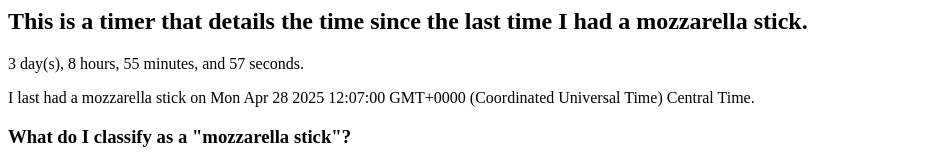
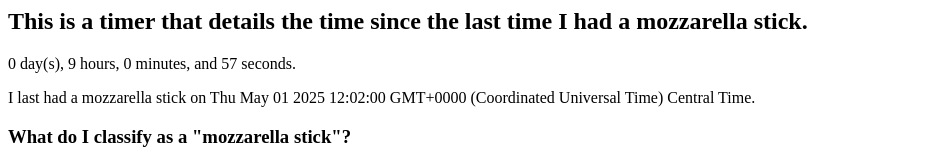
Before and after one commit to MijiGamin1/mijimporium, a plain HTML site: page mozzarella.html in a window 1280 px wide. Shown: the top 160 px of the page, without its empty margins (0-939 px from the left). Drawn offline with Linux system fonts and the light colour scheme.

Commit message:
updated time

```diff
--- a/mozzarella.html
+++ b/mozzarella.html
@@ -13,7 +13,7 @@
 
 	<script>
 	setInterval(mozztime, 500);
-	const date = new Date("2025-04-28T12:07:00");
+	const date = new Date("2025-05-01T12:02:00");
 	function mozztime() {
 		let dhms = [];
 		const currdate = new Date();
```
